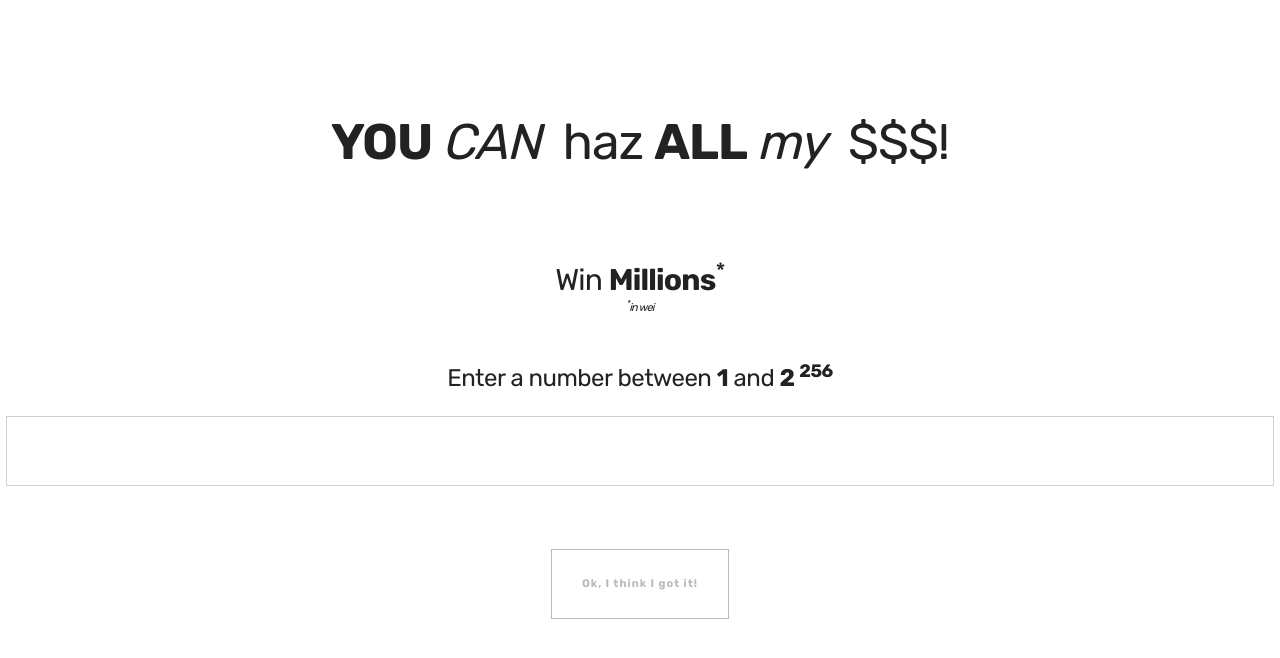
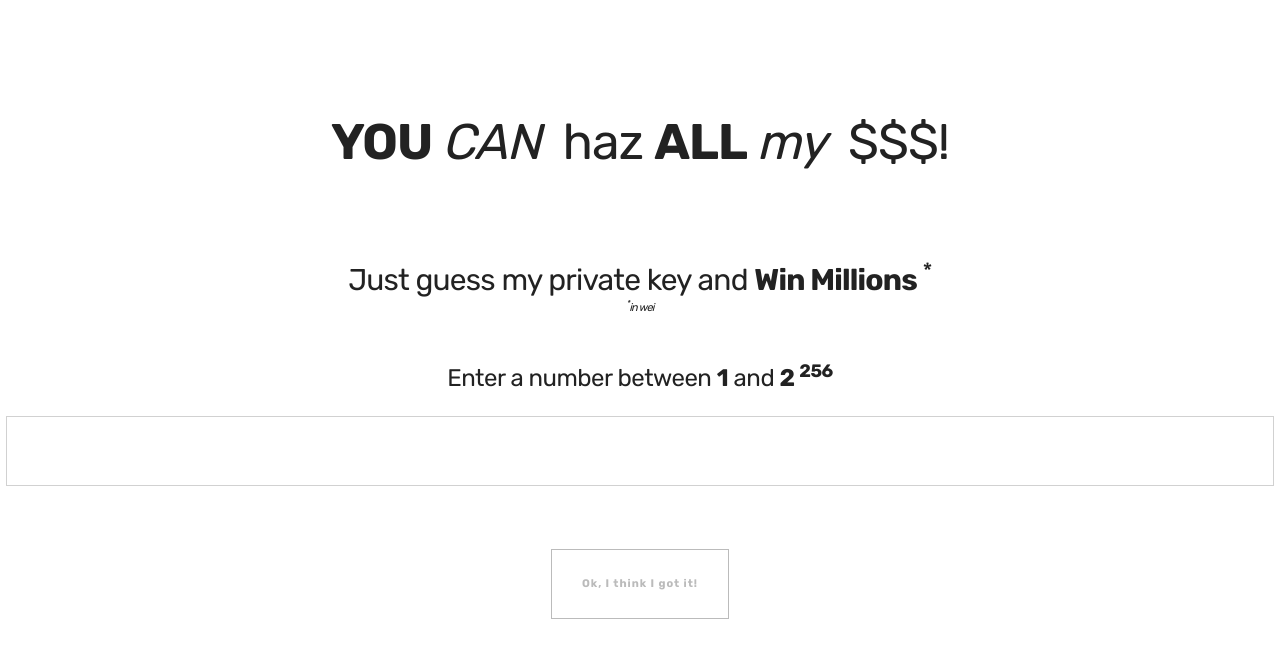
Before and after one commit to skuhlmann/guess-my-key, a Vue app: page / in a window 1280 px wide. Shown: the top 658 px of the page. Built offline with nearby package versions, Linux system fonts and the light colour scheme.

Commit message:
Adds private key line

```diff
--- a/src/components/KeyForm.vue
+++ b/src/components/KeyForm.vue
@@ -1,8 +1,12 @@
 <template>
   <div class="Key__Form">
     <h4>
-      Win
-      <b>Millions</b>
+      Just guess my
+      private key and
+      <b>
+        Win
+        Millions
+      </b>
       <sup>*</sup>
       <p class="Key__note">
         <i>
@@ -123,10 +127,6 @@ button.Key__button {
   color: #000000;
 }
 
-button.Key__button:hover {
-  /* color: #555; */
-}
-
 button.Key__button.disabled {
   color: #bbb;
   background-color: white;
```
